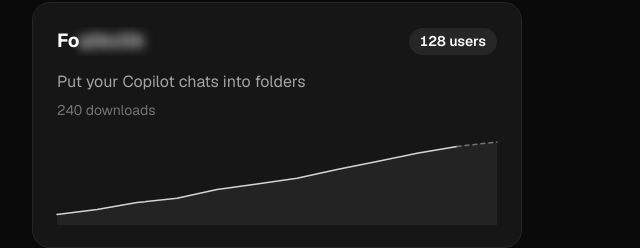
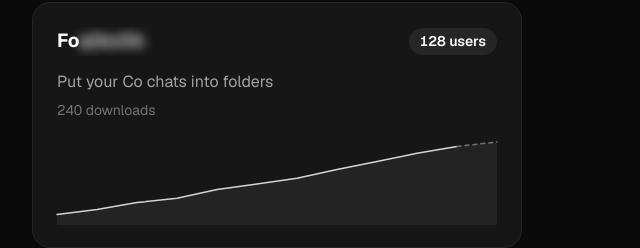
Before and after one commit to ssssouu/stats, a plain HTML site: page index.html in a window 1280 px wide. Shown: the part 138-386 px from the top of the page, 110-750 px from the left. Drawn offline with nearby package versions, Linux system fonts and the light colour scheme.

Commit message:
Update index.html

```diff
--- a/index.html
+++ b/index.html
@@ -210,7 +210,7 @@
       {
         name: "Fo",
         nameHidden: 7,
-        text: "Put your Copilot chats into folders",
+        text: "Put your Co chats into folders",
         link: "",
         users: 128,
         downloads: 240,
```
